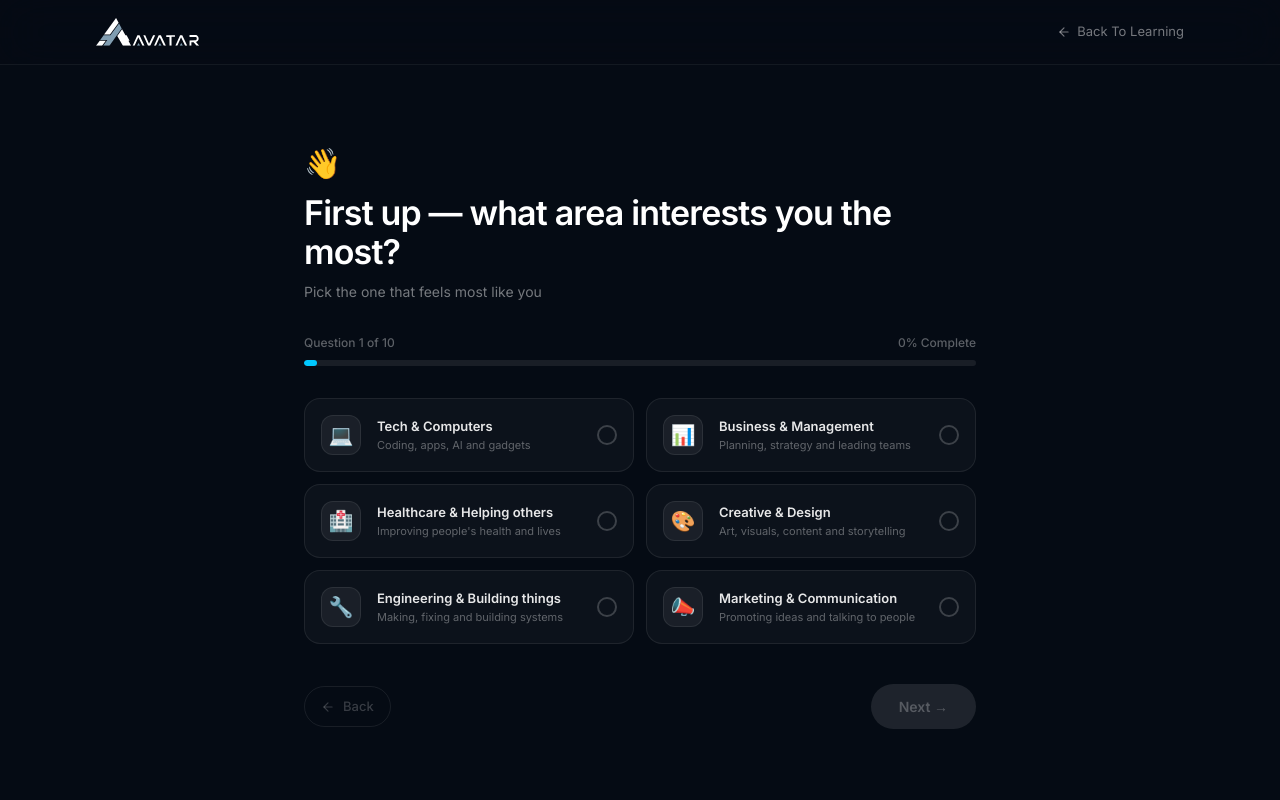
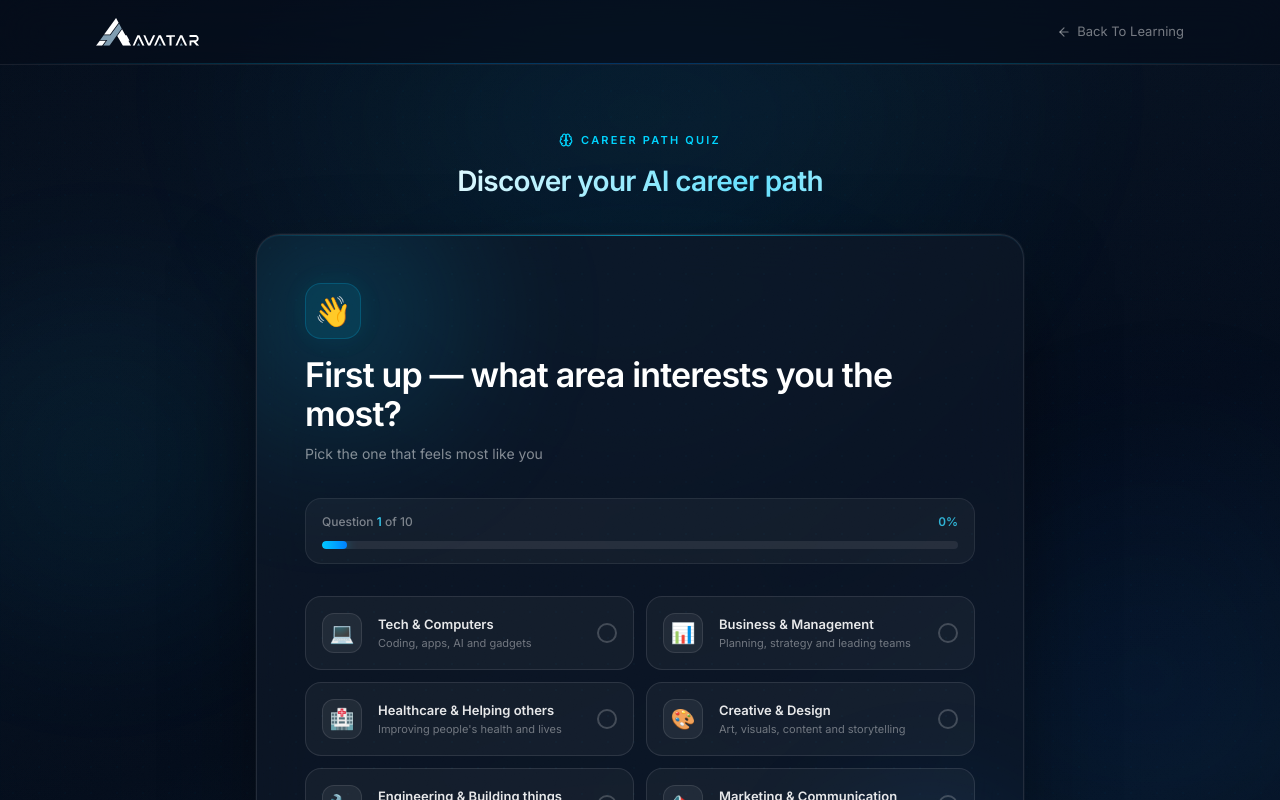
Before and after one commit to Colab-Platforms/avatar-learning, a Next.js app in the folder client/: page /quiz in a window 1280 px wide. Shown: the top 800 px of the page. Built offline with nearby package versions, Linux system fonts and the light colour scheme; no server answers.

Commit message:
fixed quiz page with background and animations

```diff
--- /dev/null
+++ b/client/components/layout/PageBackground.tsx
@@ -0,0 +1,77 @@
+import { cn } from "@/lib/utils";
+
+interface PageBackgroundProps {
+  children: React.ReactNode;
+  className?: string;
+  variant?: "default" | "rich";
+}
+
+/** Shared ambient background used on courses, contact, about, and quiz pages. */
+export function PageBackground({ children, className, variant = "default" }: PageBackgroundProps) {
+  const rich = variant === "rich";
+
+  return (
+    <div
+      className={cn("relative min-h-screen text-white overflow-x-hidden", className)}
+      style={{
+        background:
+          "linear-gradient(160deg, #060D1A 0%, #091220 25%, #060D1A 55%, #091525 80%, #060D1A 100%)",
+      }}
+    >
+      {rich && (
+        <>
+          <div className="pointer-events-none fixed inset-0 mesh-gradient opacity-35" aria-hidden />
+          <div className="pointer-events-none fixed inset-0 line-grid opacity-[0.12]" aria-hidden />
+          <div className="pointer-events-none fixed inset-0 noise-overlay opacity-[0.14]" aria-hidden />
+        </>
+      )}
+
+      <div className={cn("pointer-events-none fixed inset-0 dot-grid-dark", rich ? "opacity-30" : "opacity-20")} aria-hidden />
+      <div
+        className={cn(
+          "pointer-events-none fixed top-0 left-1/2 -translate-x-1/2 w-[1100px] h-[600px]",
+          rich ? "opacity-[0.20]" : "opacity-[0.11]",
+        )}
+        style={{
+          background: "radial-gradient(ellipse at top, rgba(0,200,255,0.45) 0%, transparent 65%)",
+          filter: "blur(70px)",
+        }}
+        aria-hidden
+      />
+      <div
+        className={cn(
+          "pointer-events-none fixed bottom-0 right-0 w-[600px] h-[500px]",
+          rich ? "opacity-[0.14]" : "opacity-[0.07]",
+        )}
+        style={{
+          background: "radial-gradient(ellipse at bottom right, rgba(0,80,200,0.7) 0%, transparent 65%)",
+          filter: "blur(90px)",
+        }}
+        aria-hidden
+      />
+
+      {rich && (
+        <>
+          <div
+            className="pointer-events-none fixed top-1/4 -left-40 w-[520px] h-[520px] opacity-[0.14]"
+            style={{
+              background: "radial-gradient(circle, rgba(0,200,255,0.55) 0%, transparent 65%)",
+              filter: "blur(80px)",
+            }}
+            aria-hidden
+          />
+          <div
+            className="pointer-events-none fixed bottom-1/4 left-1/2 -translate-x-1/2 w-[800px] h-[400px] opacity-[0.08]"
+            style={{
+              background: "radial-gradient(ellipse, rgba(0,128,255,0.6) 0%, transparent 70%)",
+              filter: "blur(90px)",
+            }}
+            aria-hidden
+          />
+        </>
+      )}
+
+      <div className="relative z-10">{children}</div>
+    </div>
+  );
+}
--- a/client/components/layout/index.ts
+++ b/client/components/layout/index.ts
@@ -1,2 +1,3 @@
 export { Navbar } from "./Navbar";
 export { Footer } from "./Footer";
+export { PageBackground } from "./PageBackground";
--- a/client/components/quiz/QuizNav.tsx
+++ b/client/components/quiz/QuizNav.tsx
@@ -4,7 +4,8 @@ import { ArrowLeft } from "lucide-react";
 
 export function QuizNav() {
   return (
-    <header className="w-full border-b border-white/6 bg-ink-950/80 backdrop-blur-xl sticky top-0 z-40">
+    <header className="relative w-full border-b border-white/8 bg-[#060D1A]/60 backdrop-blur-xl sticky top-0 z-40">
+      <div className="absolute bottom-0 inset-x-0 divider-glow" />
       <div className="max-w-6xl mx-auto px-5 sm:px-8 h-16 flex items-center justify-between">
         <Link href="/" aria-label="Avatar India home">
           <Image
--- /dev/null
+++ b/client/components/quiz/QuizPanel.tsx
@@ -0,0 +1,41 @@
+import { cn } from "@/lib/utils";
+
+interface QuizPanelProps {
+  children: React.ReactNode;
+  className?: string;
+  padding?: boolean;
+}
+
+/** Glass card shell matching the landing-page QuizBanner aesthetic. */
+export function QuizPanel({ children, className, padding = true }: QuizPanelProps) {
+  return (
+    <div
+      className={cn(
+        "relative overflow-hidden rounded-3xl border border-white/10 bg-ink-800/70 backdrop-blur-xl text-white",
+        className,
+      )}
+      style={{
+        boxShadow:
+          "0 40px 100px -20px rgba(0,0,0,0.55), 0 0 0 1px rgba(255,255,255,0.04), inset 0 1px 0 rgba(0,200,255,0.08)",
+      }}
+    >
+      <div
+        className="absolute -top-28 -left-28 w-96 h-96 rounded-full pointer-events-none"
+        style={{ background: "radial-gradient(circle, rgba(0,200,255,0.22) 0%, transparent 65%)", filter: "blur(65px)" }}
+        aria-hidden
+      />
+      <div
+        className="absolute -bottom-24 -right-16 w-80 h-80 rounded-full pointer-events-none"
+        style={{ background: "radial-gradient(circle, rgba(0,128,255,0.18) 0%, transparent 65%)", filter: "blur(55px)" }}
+        aria-hidden
+      />
+
+      <div className="absolute top-0 inset-x-0 h-px bg-linear-to-r from-transparent via-brand-400/55 to-transparent" />
+      <div className="absolute bottom-0 inset-x-0 h-px bg-linear-to-r from-transparent via-white/6 to-transparent" />
+      <div className="absolute inset-0 dot-grid-dark opacity-35 pointer-events-none" aria-hidden />
+      <div className="absolute inset-0 noise-overlay opacity-25 pointer-events-none" aria-hidden />
+
+      <div className={cn("relative z-10", padding && "p-8 sm:p-10 lg:p-12")}>{children}</div>
+    </div>
+  );
+}
--- a/client/components/quiz/QuizQuestion.tsx
+++ b/client/components/quiz/QuizQuestion.tsx
@@ -2,7 +2,8 @@
 
 import { cn } from "@/lib/utils";
 import type { QuizQuestion as QuizQuestionType } from "@/data/quizQuestions";
-import { ArrowRight, ArrowLeft, CheckCircle2 } from "lucide-react";
+import { ArrowLeft, CheckCircle2 } from "lucide-react";
+import { Button } from "@/components/ui";
 
 interface Props {
   question: QuizQuestionType;
@@ -10,37 +11,43 @@ interface Props {
   onToggle: (label: string) => void;
   current: number;
   total: number;
-  progress: number;
   onNext: () => void;
   onBack: () => void;
 }
 
-export function QuizQuestion({ question, selected, onToggle, current, total, progress, onNext, onBack }: Props) {
+export function QuizQuestion({ question, selected, onToggle, current, total, onNext, onBack }: Props) {
   const isLast    = current === total - 1;
   const hasAnswer = selected.length > 0;
+  const stepProgress = Math.round(((current + (hasAnswer ? 1 : 0)) / total) * 100);
 
   return (
     <div className="flex flex-col gap-8">
 
       {/* ── Heading ── */}
       <div>
-        <div className="text-3xl mb-3">{question.emoji}</div>
+        <div className="inline-flex items-center justify-center w-14 h-14 rounded-2xl mb-4 text-3xl
+                        bg-brand-500/10 border border-brand-500/20 shadow-[0_0_24px_rgba(0,200,255,0.08)]">
+          {question.emoji}
+        </div>
         <h1 className="text-[26px] sm:text-[34px] font-semibold leading-[1.15] tracking-tight text-white">
           {question.title}
         </h1>
-        <p className="mt-2.5 text-[14px] text-white/45">{question.sub}</p>
+        <p className="mt-2.5 text-[14px] text-white/50 leading-relaxed">{question.sub}</p>
       </div>
 
       {/* ── Progress ── */}
-      <div>
-        <div className="flex items-center justify-between mb-2">
-          <span className="text-[12px] text-white/35 font-medium">Question {current + 1} of {total}</span>
-          <span className="text-[12px] text-white/35 font-medium">{progress}% Complete</span>
+      <div className="rounded-2xl border border-white/8 bg-white/4 px-4 py-3.5">
+        <div className="flex items-center justify-between mb-2.5">
+          <span className="text-[12px] text-white/45 font-medium">
+            Question <span className="text-brand-300">{current + 1}</span> of {total}
+          </span>
+          <span className="text-[12px] text-brand-300/80 font-semibold tabular-nums">{stepProgress}%</span>
         </div>
-        <div className="h-1.5 w-full rounded-full bg-white/8 overflow-hidden">
+        <div className="h-2 w-full rounded-full bg-white/8 overflow-hidden">
           <div
-            className="h-full rounded-full bg-brand-500 transition-all duration-500 ease-out"
-            style={{ width: `${Math.max(2, progress)}%` }}
+            className="h-full rounded-full bg-linear-to-r from-brand-500 to-elec-500 transition-all duration-500 ease-out
+                       shadow-[0_0_12px_rgba(0,200,255,0.45)]"
+            style={{ width: `${Math.max(4, stepProgress)}%` }}
           />
         </div>
       </div>
@@ -55,39 +62,49 @@ export function QuizQuestion({ question, selected, onToggle, current, total, pro
               onClick={() => onToggle(opt.label)}
               className={cn(
                 "group relative flex items-center gap-4 rounded-2xl border p-4 text-left",
-                "transition-all duration-200 cursor-pointer",
+                "transition-all duration-200 cursor-pointer overflow-hidden",
                 isSelected
-                  ? "border-brand-500/60 bg-brand-500/10 shadow-[0_0_0_1px_rgba(0,200,255,0.25),0_0_18px_rgba(0,200,255,0.08)]"
-                  : "border-white/8 bg-white/3 hover:border-white/20 hover:bg-white/6"
+                  ? "border-brand-500/50 bg-brand-500/12 shadow-[0_0_0_1px_rgba(0,200,255,0.3),0_0_24px_rgba(0,200,255,0.12)]"
+                  : "border-white/10 bg-white/4 hover:border-brand-500/25 hover:bg-brand-500/6 hover:shadow-[0_0_20px_rgba(0,200,255,0.06)]",
               )}
             >
+              {isSelected && (
+                <div
+                  className="absolute inset-0 pointer-events-none opacity-60"
+                  style={{ background: "radial-gradient(circle at top left, rgba(0,200,255,0.12) 0%, transparent 55%)" }}
+                />
+              )}
+
               {/* Icon */}
-              <span className="flex-shrink-0 text-[20px] w-10 h-10 flex items-center justify-center rounded-xl bg-white/6 border border-white/8 select-none">
+              <span className={cn(
+                "relative flex-shrink-0 text-[20px] w-10 h-10 flex items-center justify-center rounded-xl border select-none transition-colors",
+                isSelected
+                  ? "bg-brand-500/15 border-brand-500/30"
+                  : "bg-white/6 border-white/10 group-hover:border-brand-500/20",
+              )}>
                 {opt.icon}
               </span>
 
               {/* Text */}
-              <div className="flex-1 min-w-0">
+              <div className="relative flex-1 min-w-0">
                 <p className={cn(
                   "text-[13px] font-semibold leading-snug",
-                  isSelected ? "text-brand-300" : "text-white/90"
+                  isSelected ? "text-brand-200" : "text-white/90",
                 )}>
                   {opt.label}
                 </p>
                 {opt.desc && (
-                  <p className="mt-0.5 text-[11px] text-white/35 leading-snug">{opt.desc}</p>
+                  <p className="mt-0.5 text-[11px] text-white/40 leading-snug">{opt.desc}</p>
                 )}
               </div>
 
               {/* Checkbox / radio indicator */}
               <div className={cn(
-                "flex-shrink-0 flex items-center justify-center transition-all duration-200",
-                question.multi
-                  ? "w-5 h-5 rounded-md border-2"
-                  : "w-5 h-5 rounded-full border-2",
+                "relative flex-shrink-0 flex items-center justify-center transition-all duration-200",
+                question.multi ? "w-5 h-5 rounded-md border-2" : "w-5 h-5 rounded-full border-2",
                 isSelected
-                  ? "border-brand-500 bg-brand-500"
-                  : "border-white/20 bg-transparent group-hover:border-white/40"
+                  ? "border-brand-400 bg-brand-400 shadow-[0_0_10px_rgba(0,200,255,0.5)]"
+                  : "border-white/20 bg-transparent group-hover:border-brand-500/40",
               )}>
                 {isSelected && (
                   <svg viewBox="0 0 10 8" className="w-2.5 h-2">
@@ -101,7 +118,7 @@ export function QuizQuestion({ question, selected, onToggle, current, total, pro
       </div>
 
       {/* ── Navigation ── */}
-      <div className="flex items-center justify-between pt-2">
+      <div className="flex items-center justify-between pt-2 border-t border-white/6">
         <button
           onClick={onBack}
           disabled={current === 0}
@@ -109,27 +126,23 @@ export function QuizQuestion({ question, selected, onToggle, current, total, pro
             "inline-flex items-center gap-2 text-[13px] font-medium px-4 py-2.5 rounded-full border transition-all duration-200",
             current === 0
               ? "border-white/8 text-white/20 cursor-not-allowed"
-              : "border-white/15 text-white/55 hover:text-white hover:border-white/30"
+              : "border-white/15 text-white/55 hover:text-white hover:border-brand-500/30 hover:bg-brand-500/6",
           )}
         >
           <ArrowLeft className="h-3.5 w-3.5" />
           Back
         </button>
 
-        <button
+        <Button
           onClick={onNext}
           disabled={!hasAnswer}
-          className={cn(
-            "inline-flex items-center gap-2 text-[14px] font-semibold px-7 py-3 rounded-full transition-all duration-200",
-            hasAnswer
-              ? "bg-white text-ink-950 hover:bg-white/90 shadow-[0_4px_24px_rgba(255,255,255,0.12)] hover:scale-[1.03] active:scale-[0.97]"
-              : "bg-white/10 text-white/25 cursor-not-allowed"
-          )}
+          variant="primary"
+          size="md"
+          className={cn("btn-glow", !hasAnswer && "opacity-40")}
         >
-          {isLast ? "See My Results" : "Next →"}
+          {isLast ? "See My Results" : "Next"}
           {isLast && <CheckCircle2 className="h-4 w-4" />}
-          {!isLast && <ArrowRight className="h-4 w-4 hidden" />}
-        </button>
+        </Button>
       </div>
     </div>
   );
--- a/client/components/quiz/QuizShell.tsx
+++ b/client/components/quiz/QuizShell.tsx
@@ -2,9 +2,12 @@
 
 import { useState } from "react";
 import { QUIZ_QUESTIONS, computeResult } from "@/data/quizQuestions";
+import { PageBackground } from "@/components/layout";
 import { QuizQuestion } from "./QuizQuestion";
 import { QuizResult } from "./QuizResult";
 import { QuizNav } from "./QuizNav";
+import { QuizPanel } from "./QuizPanel";
+import { Brain, Sparkles } from "lucide-react";
 
 // answers stores string[] per question (single-select = 1-item array)
 export function QuizShell() {
@@ -15,7 +18,6 @@ export function QuizShell() {
   const total    = QUIZ_QUESTIONS.length;
   const question = QUIZ_QUESTIONS[current];
   const selected = answers[question.id] ?? [];
-  const progress  = Math.round((Object.keys(answers).length / total) * 100);
 
   function handleToggle(label: string) {
     setAnswers((prev) => {
@@ -55,23 +57,34 @@ export function QuizShell() {
   }
 
   return (
-    <div className="min-h-screen bg-ink-950 text-white flex flex-col">
+    <PageBackground variant="rich" className="flex flex-col">
       <QuizNav />
 
-      <main className="flex-1 flex flex-col items-center justify-center px-5 py-16 sm:py-20">
-        <div className="w-full max-w-2xl">
-          <QuizQuestion
+      <main className="flex-1 flex flex-col items-center justify-center px-5 py-12 sm:py-16">
+        <div className="w-full max-w-3xl flex flex-col gap-6 sm:gap-8">
+          <div className="text-center">
+            <p className="eyebrow eyebrow-dark justify-center mb-3">
+              <Brain className="h-3.5 w-3.5" />
+              Career Path Quiz
+            </p>
+            <h2 className="text-[22px] sm:text-[28px] font-semibold tracking-tight">
+              <span className="text-shimmer">Discover your AI career path</span>
+            </h2>
+          </div>
+
+          <QuizPanel>
+            <QuizQuestion
             question={question}
             selected={selected}
             onToggle={handleToggle}
             current={current}
             total={total}
-            progress={progress}
             onNext={handleNext}
             onBack={handleBack}
-          />
+            />
+          </QuizPanel>
         </div>
       </main>
-    </div>
+    </PageBackground>
   );
 }
--- a/client/components/sections/QuizBanner.tsx
+++ b/client/components/sections/QuizBanner.tsx
@@ -6,7 +6,8 @@ import { Brain, ArrowRight, Sparkles } from "lucide-react";
 
 export function QuizBanner() {
   return (
-    <section className="relative bg-ink-950   py-14 overflow-hidden">
+    <section className="relative bg-ink-950 pb-16 overflow-hidden">
+
       {/* Top divider */}
       <div className="absolute top-0 inset-x-0 divider-glow" />
 
```
Also changed, not shown: client/components/quiz/QuizResult.tsx (+49 -28 lines), client/data/hero.ts (line endings or trailing spaces).
